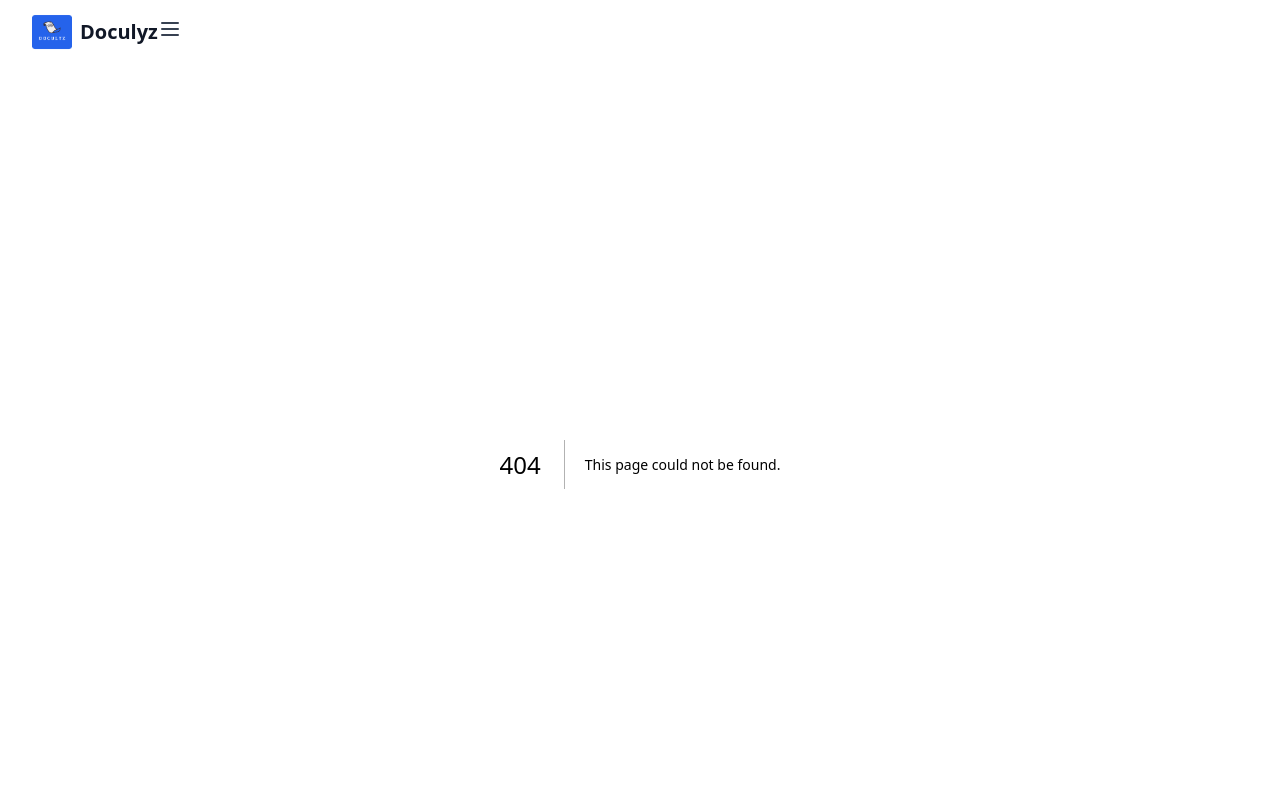
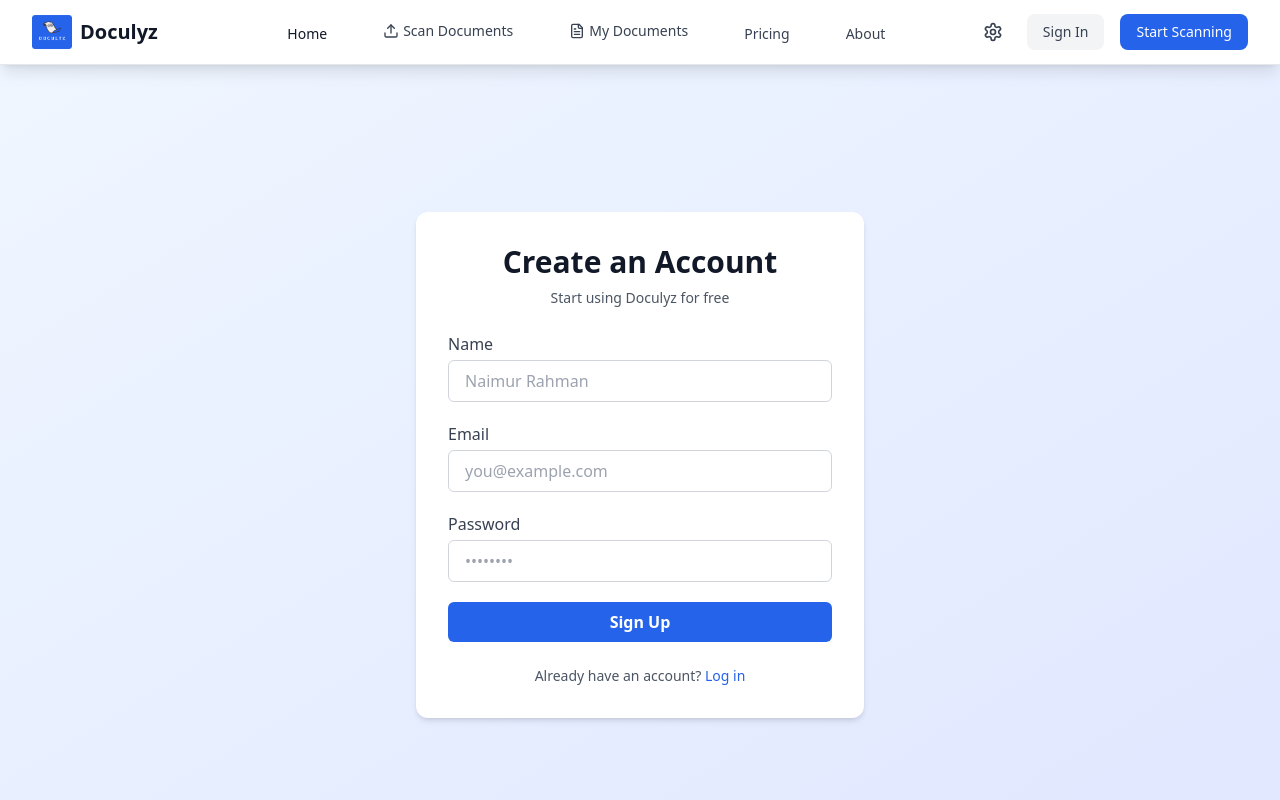
Before and after one commit to naimur2001/doculyz_client, a Next.js app: page /signup in a window 1280 px wide. Before the commit this address had no page. Shown: the top 800 px of the page. Built offline with nearby package versions, Linux system fonts and the light colour scheme.

Commit message:
signup done

```diff
--- a/app/about/loading.tsx
+++ b/app/about/loading.tsx
@@ -1,6 +1,6 @@
 "use client";
 
-import LoadingSkeleton from "../../Components/loadingSkeleton";
+import LoadingSkeleton from "../Components/loadingSkeleton";
 import { useEffect, useState } from "react";
 
 export default function Page() {
--- a/app/layout.tsx
+++ b/app/layout.tsx
@@ -1,6 +1,6 @@
-import Navbar from '@/Components/navbar'
+import Navbar from '@/app/Components/navbar'
 import './globals.css'
-import Footer from '@/Components/footer'
+import Footer from '@/app/Components/footer'
 export const metadata = {
   title: 'Doculyz',
   description: 'Generated by Naimur Rahman',
--- a/app/pricing/loading.tsx
+++ b/app/pricing/loading.tsx
@@ -1,6 +1,6 @@
 "use client";
 
-import LoadingSkeleton from "../../Components/loadingSkeleton";
+import LoadingSkeleton from "../Components/loadingSkeleton";
 import { useEffect, useState } from "react";
 
 export default function Page() {
--- /dev/null
+++ b/app/signup/page.tsx
@@ -0,0 +1,92 @@
+"use client";
+import React, { useState } from "react";
+import Link from "next/link";
+
+const Signup = () => {
+  const [form, setForm] = useState({ name: "", email: "", password: "" });
+
+  const handleChange = (e: React.ChangeEvent<HTMLInputElement>) => {
+    setForm({ ...form, [e.target.name]: e.target.value });
+  };
+
+  const handleSubmit = (e: React.FormEvent) => {
+    e.preventDefault();
+    console.log("Signup form data:", form);
+    // TODO: send to backend/signup API
+  };
+
+  return (
+    <div className="min-h-screen bg-gradient-to-br from-blue-50 to-indigo-100 flex items-center justify-center px-4">
+      <div className="w-full max-w-md bg-white p-8 rounded-xl shadow-md">
+        <h1 className="text-3xl font-bold text-center text-gray-900 mb-2">Create an Account</h1>
+        <p className="text-sm text-center text-gray-600 mb-6">Start using Doculyz for free</p>
+
+        <form onSubmit={handleSubmit} className="space-y-5">
+          <div>
+            <label htmlFor="name" className="block text-gray-700 font-medium mb-1">
+              Name
+            </label>
+            <input
+              type="text"
+              name="name"
+              id="name"
+              required
+              value={form.name}
+              onChange={handleChange}
+              className="w-full px-4 py-2 border border-gray-300 rounded-md focus:ring-2 focus:ring-blue-500 focus:outline-none"
+              placeholder="Naimur Rahman"
+            />
+          </div>
+
+          <div>
+            <label htmlFor="email" className="block text-gray-700 font-medium mb-1">
+              Email
+            </label>
+            <input
+              type="email"
+              name="email"
+              id="email"
+              required
+              value={form.email}
+              onChange={handleChange}
+              className="w-full px-4 py-2 border border-gray-300 rounded-md focus:ring-2 focus:ring-blue-500 focus:outline-none"
+              placeholder="you@example.com"
+            />
+          </div>
+
+          <div>
+            <label htmlFor="password" className="block text-gray-700 font-medium mb-1">
+              Password
+            </label>
+            <input
+              type="password"
+              name="password"
+              id="password"
+              required
+              value={form.password}
+              onChange={handleChange}
+              className="w-full px-4 py-2 border border-gray-300 rounded-md focus:ring-2 focus:ring-blue-500 focus:outline-none"
+              placeholder="••••••••"
+            />
+          </div>
+
+          <button
+            type="submit"
+            className="w-full bg-blue-600 hover:bg-blue-700 text-white py-2 rounded-md font-semibold transition"
+          >
+            Sign Up
+          </button>
+        </form>
+
+        <p className="mt-6 text-center text-sm text-gray-600">
+          Already have an account?{" "}
+          <Link href="/login" className="text-blue-600 hover:underline font-medium">
+            Log in
+          </Link>
+        </p>
+      </div>
+    </div>
+  );
+};
+
+export default Signup;
```
Also changed, not shown: app/Components/footer.tsx (renamed from Components/footer.tsx), app/Components/loadingSkeleton.tsx (renamed from Components/loadingSkeleton.tsx), app/Components/navbar.tsx (renamed from Components/navbar.tsx).
